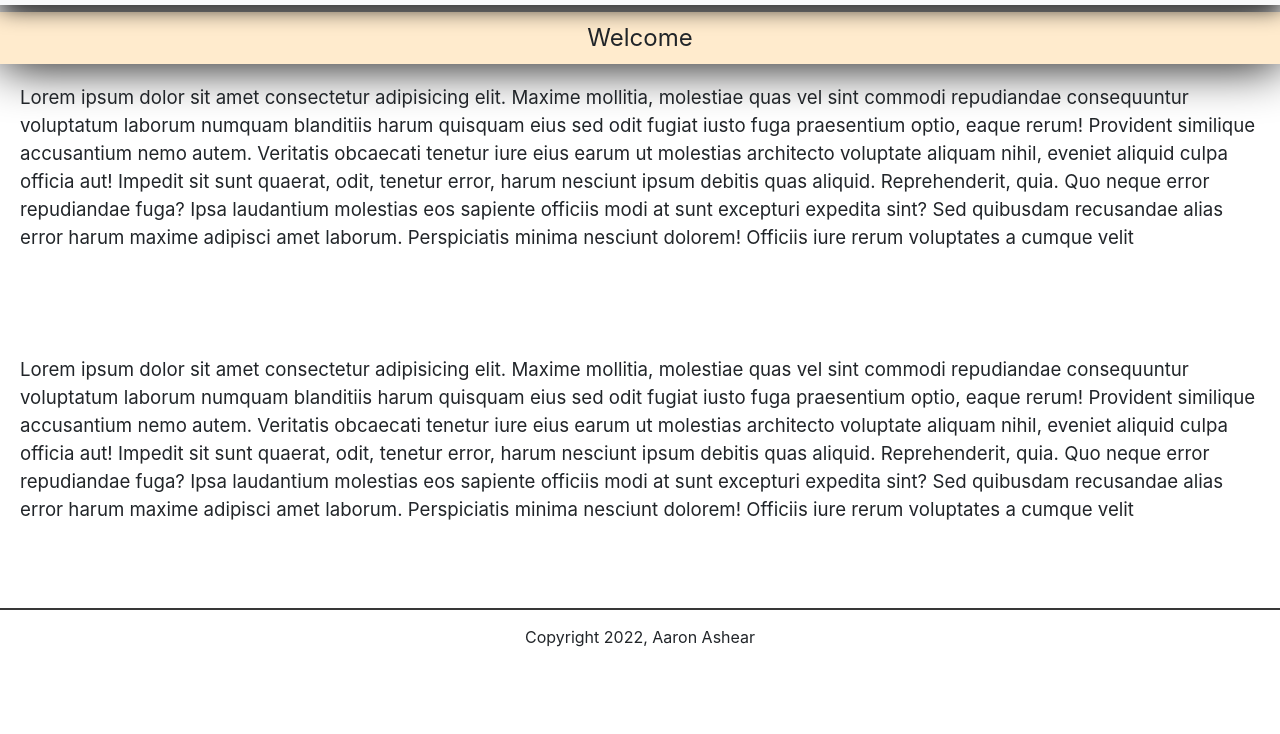
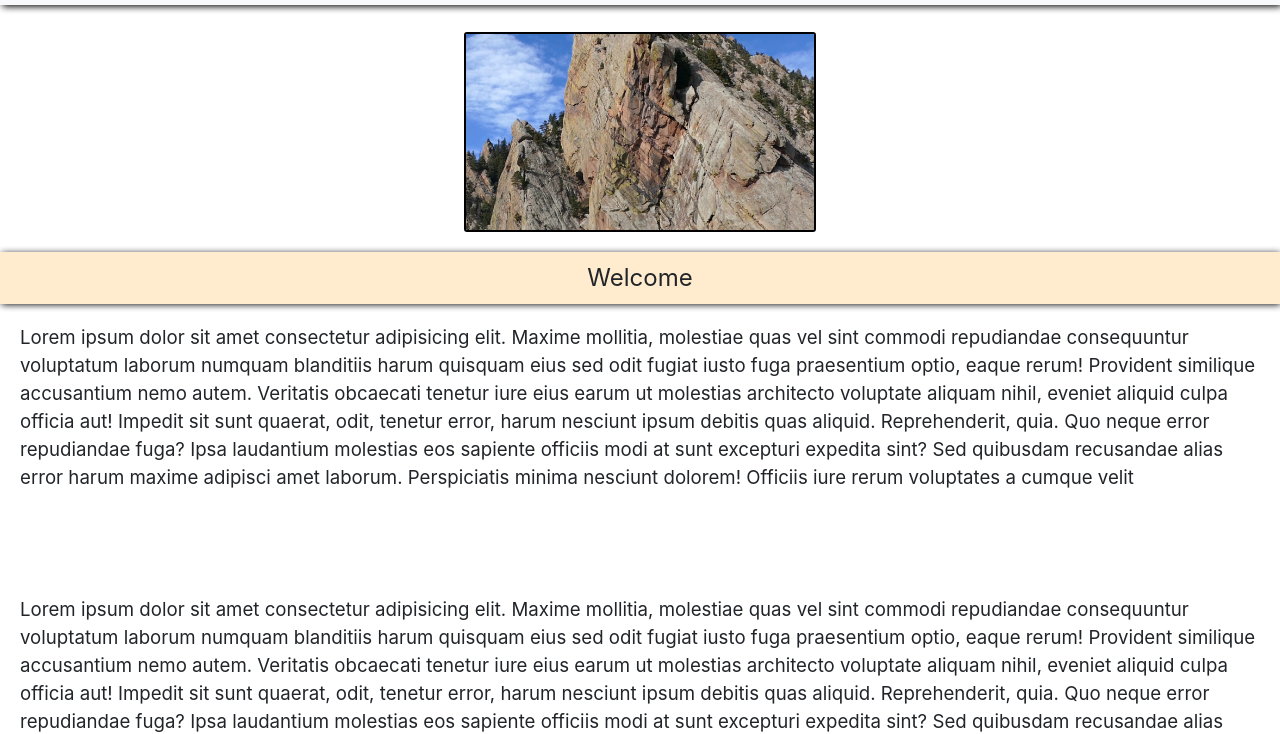
Before and after one commit to Jeff-Ashear/aaronasheartherapy, a plain HTML site: page index.html in a window 1280 px wide. Shown: the part 68-802 px from the top of the page. Drawn offline with nearby package versions, Linux system fonts and the light colour scheme.

Commit message:
draft of layout template complete

```diff
--- a/assets/css/style.css
+++ b/assets/css/style.css
@@ -3,11 +3,12 @@ body {
 }
 
 .navbar {
-    box-shadow: black 1.5px 1.5px 25px;
+    box-shadow: black 1.5px 1.5px 7px;
 
 }
 .navbar-brand {
     text-align: center;
+
     font-size: 1.7rem;
     font-style: bold;
     padding: 0.5rem;
@@ -16,12 +17,30 @@ body {
     border-style: solid; */
 }
 
+/* .locationImageFrame {
+    border: 2px solid black;
+    justify-content: center;
+    margin-top: 20px;
+    margin-bottom: 20px;
+} */
+
+.locationImage {
+    height: 25vh;
+    max-width: 80vw;
+
+    border: 2px solid black;
+    border-radius: 3px;
+    justify-content: center;
+    margin-top: 20px;
+    margin-bottom: 20px;
+}
+
 .location {
     font-size: 1.5rem;
     text-align: center;
     padding: 8px;
     background-color: blanchedalmond;
-    box-shadow: black 0.75px 0.75px 50px;
+    box-shadow: black 0.75px 0.75px 7px;
 }
 
 .copy {
--- a/index.html
+++ b/index.html
@@ -12,14 +12,15 @@
 
     <!-- <script src="https://ajax.googleapis.com/ajax/libs/jquery/3.5.1/jquery.min.js"></script> -->
 
-    <link rel="icon" type="image/png" href="./assets/images/favicon-16x16.png">
+    <link rel="icon" type="image/png" href="./assets/images/wheels.png">
+    <!-- <a href="https://www.flaticon.com/free-icons/tire" title="tire icons">Tire icons created by Good Ware - Flaticon</a> -->
     <link rel="stylesheet" href="./assets/css/style.css">
 
 </head>
 
 <body>
     <nav class="navbar fixed-top navbar-light bg-light">
-        <a class="navbar-brand" href="#">Aaron Ashear Therapy</a>
+        <a class="navbar-brand text-center" href="#">Aaron Ashear Therapy</a>
         <button class="navbar-toggler" type="button" data-toggle="collapse" data-target="#navbarSupportedContent"
             aria-controls="navbarSupportedContent" aria-expanded="false" aria-label="Toggle navigation">
             <span class="navbar-toggler-icon"></span>
@@ -51,6 +52,14 @@
             </ul>
         </div>
     </nav>
+
+    <div class="row">
+        <div class="col-1"></div>
+        <div class="container col-10 text-center locationImageFrame">
+            <img class="locationImage" src="./assets/images/Naked Edge.jpg" alt="The Naked Edge, Redgarden Wall, Eldorado Canyon State Park, Colorado">
+        </div>
+        <div class="col-1"></div>
+    </div>
 
     <div class="location">
         <span>Welcome</span>
```
Also changed, not shown: assets/images/wheels.png (added), 1 other file.
